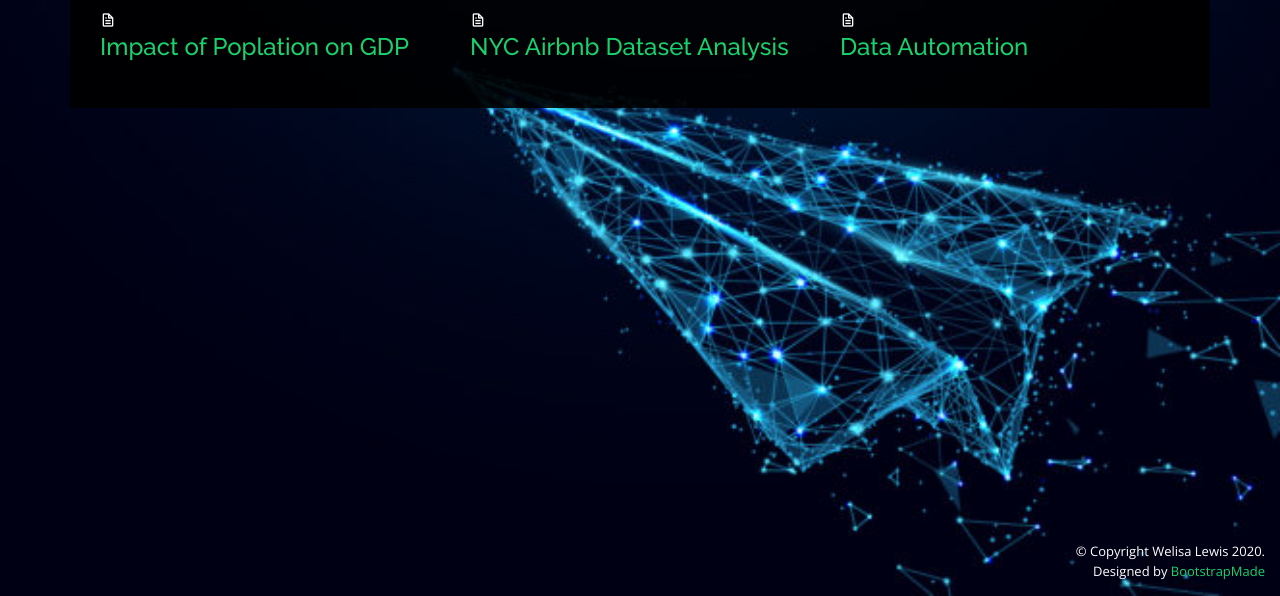
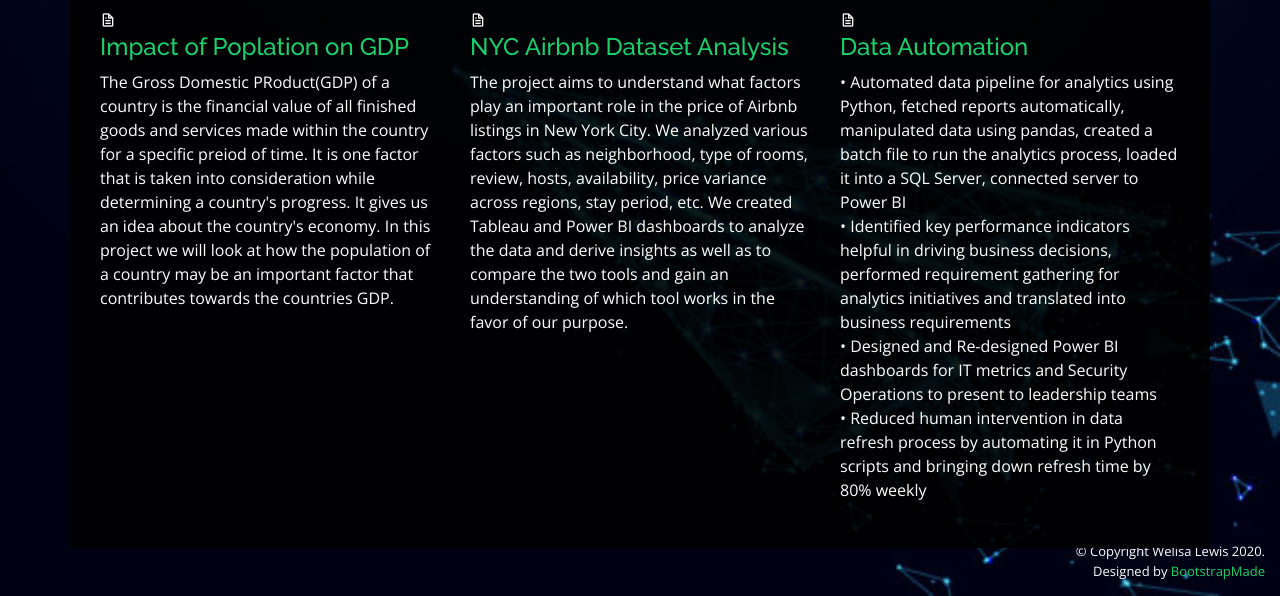
Before and after one commit to welisalewis/welisalewis.github.io, a plain HTML site: page index.html in a window 1280 px wide. Both pictures are taken after a click on the link "Projects". Shown: the part 204-800 px from the top of the page. Drawn offline with nearby package versions, Linux system fonts and the light colour scheme.

Commit message:
updated page

```diff
--- a/index.html
+++ b/index.html
@@ -552,24 +552,34 @@
         <div class="col-lg-4 col-md-6 d-flex align-items-stretch">
           <div class="icon-box">
             <div class="icon"><i class="bx bx-file"></i></div>
-            <h4><a href="https://github.com/welisalewis/DV-Final_Proj">Impact of Poplation on GDP</a></h4>
-            <p></p>
+            <h4><a href="">Impact of Poplation on GDP</a></h4>
+            <p>The Gross Domestic PRoduct(GDP) of a country is the financial value of all finished goods and services made within the country for a specific preiod of time. It is one factor that is taken into consideration while determining a country's progress. It gives us an idea about the country's economy. In this project we will look at how the population of a country may be an important factor that contributes towards the countries GDP.</p>
           </div>
         </div>
 
         <div class="col-lg-4 col-md-6 d-flex align-items-stretch mt-4 mt-md-0">
           <div class="icon-box">
             <div class="icon"><i class="bx bx-file"></i></div>
-            <h4><a href="https://github.com/welisalewis/NewYorkCityAirbnb_DatasetAnalysis">NYC Airbnb Dataset Analysis</a></h4>
-            <p></p>
+            <h4><a href="">NYC Airbnb Dataset Analysis</a></h4>
+            <p>The project aims to understand what factors play an important role in the price of Airbnb listings in New York City.
+            We analyzed various factors such as neighborhood, type of rooms, review, hosts, availability, price variance across regions, stay period, etc.
+            We created Tableau and Power BI dashboards to analyze the data and derive insights as well as to compare the two tools and gain an understanding of which tool works in the favor of our purpose.
+            </p>
           </div>
         </div>
 
         <div class="col-lg-4 col-md-6 d-flex align-items-stretch mt-4 mt-lg-0">
           <div class="icon-box">
             <div class="icon"><i class="bx bx-file"></i></div>
-            <h4><a href="https://github.com/welisalewis/Data_Automation">Data Automation</a></h4>
-            <p></p>
+            <h4><a href="">Data Automation</a></h4>
+            <p>• Automated data pipeline for analytics using Python, fetched reports automatically, manipulated data using pandas,
+              created a batch file to run the analytics process, loaded it into a SQL Server, connected server to Power BI<br>
+              • Identified key performance indicators helpful in driving business decisions, performed requirement gathering for
+              analytics initiatives and translated into business requirements<br>
+              • Designed and Re-designed Power BI dashboards for IT metrics and Security Operations to present to leadership
+              teams<br>
+              • Reduced human intervention in data refresh process by automating it in Python scripts and bringing down refresh
+              time by 80% weekly</p>
           </div>
         </div>
 
```
